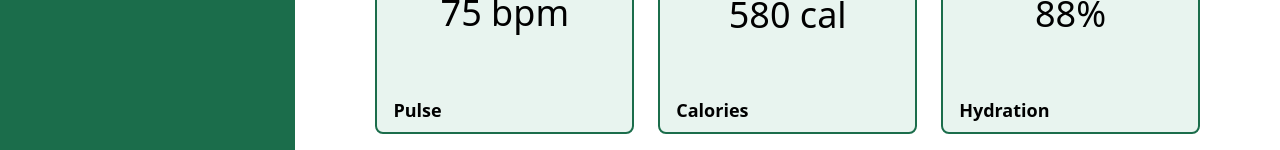
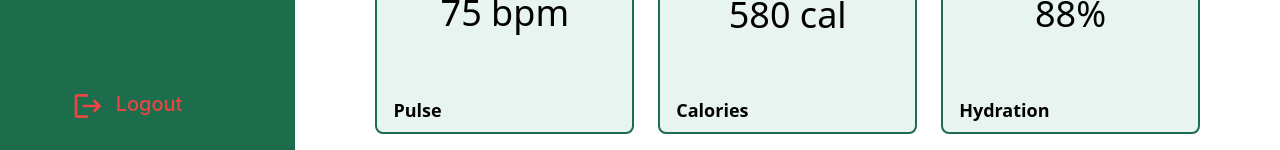
Before and after one commit to ArjunXvarma/team-project-team-26, a Next.js app in the folder frontend/: page / in a window 1280 px wide. Shown: the part 650-800 px from the top of the page. Built offline with nearby package versions, Linux system fonts and the light colour scheme.

Commit message:
Added Logout Button to Navbar

```diff
--- a/frontend/src/components/navbar.tsx
+++ b/frontend/src/components/navbar.tsx
@@ -2,6 +2,7 @@
 import Link from "next/link";
 import { ReactNode } from "react";
 import { FaGear } from "react-icons/fa6";
+import { MdLogout } from "react-icons/md";
 import { FaHome, FaMapMarkedAlt, FaUserFriends } from "react-icons/fa";
 
 interface NavbarProps {
@@ -39,6 +40,12 @@ export default function Navbar({ children }: NavbarProps) {
             </div>
           </Link>
         </div>
+        <Link href={"/logout"} prefetch={false} className=" mt-20">
+          <div className="text-red-500 flex gap-3 font-medium w-48 p-5 rounded-xl hover:bg-green-800">
+            <MdLogout size={32} />
+            <p className="text-xl">Logout</p>
+          </div>
+        </Link>
       </div>
       <div className="w-full"> {children}</div>
     </div>
```
